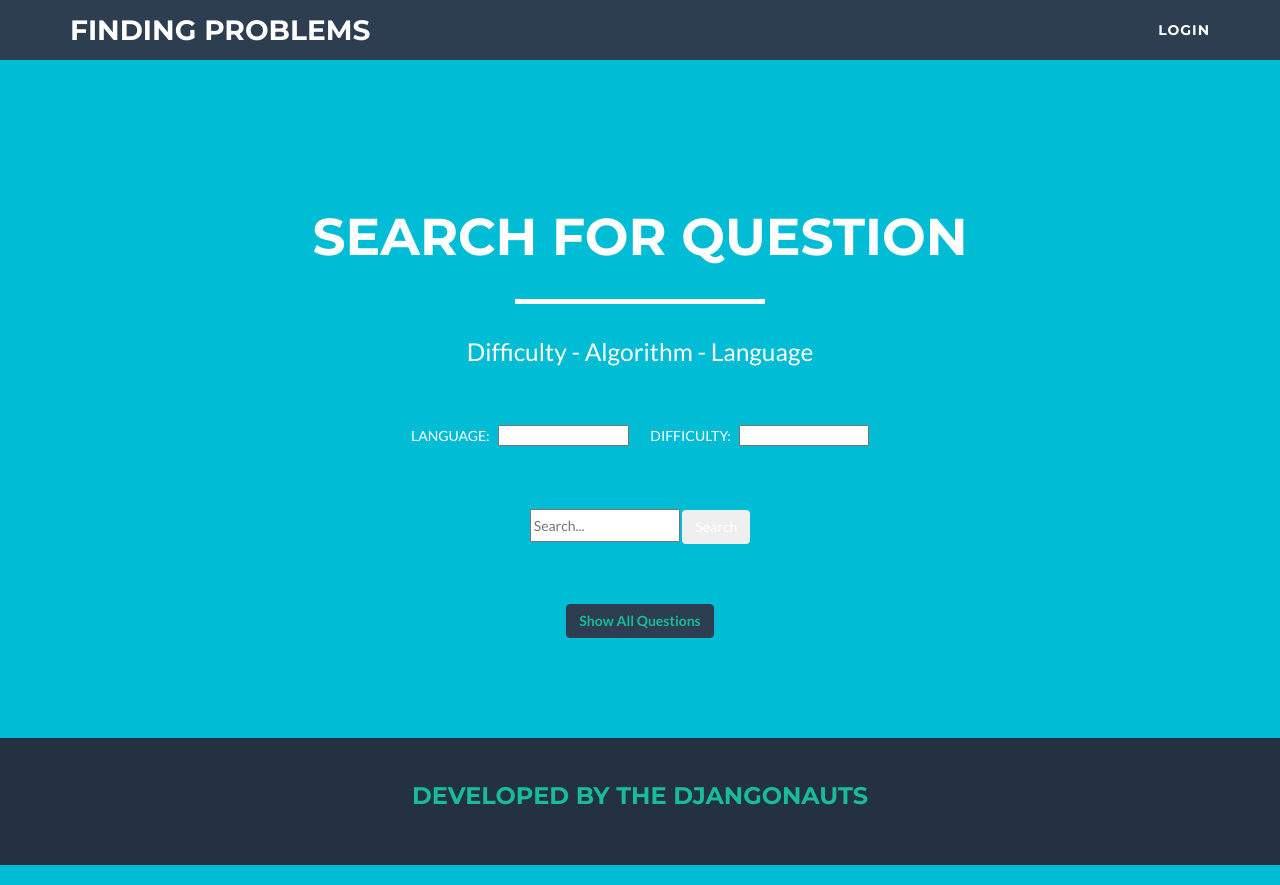
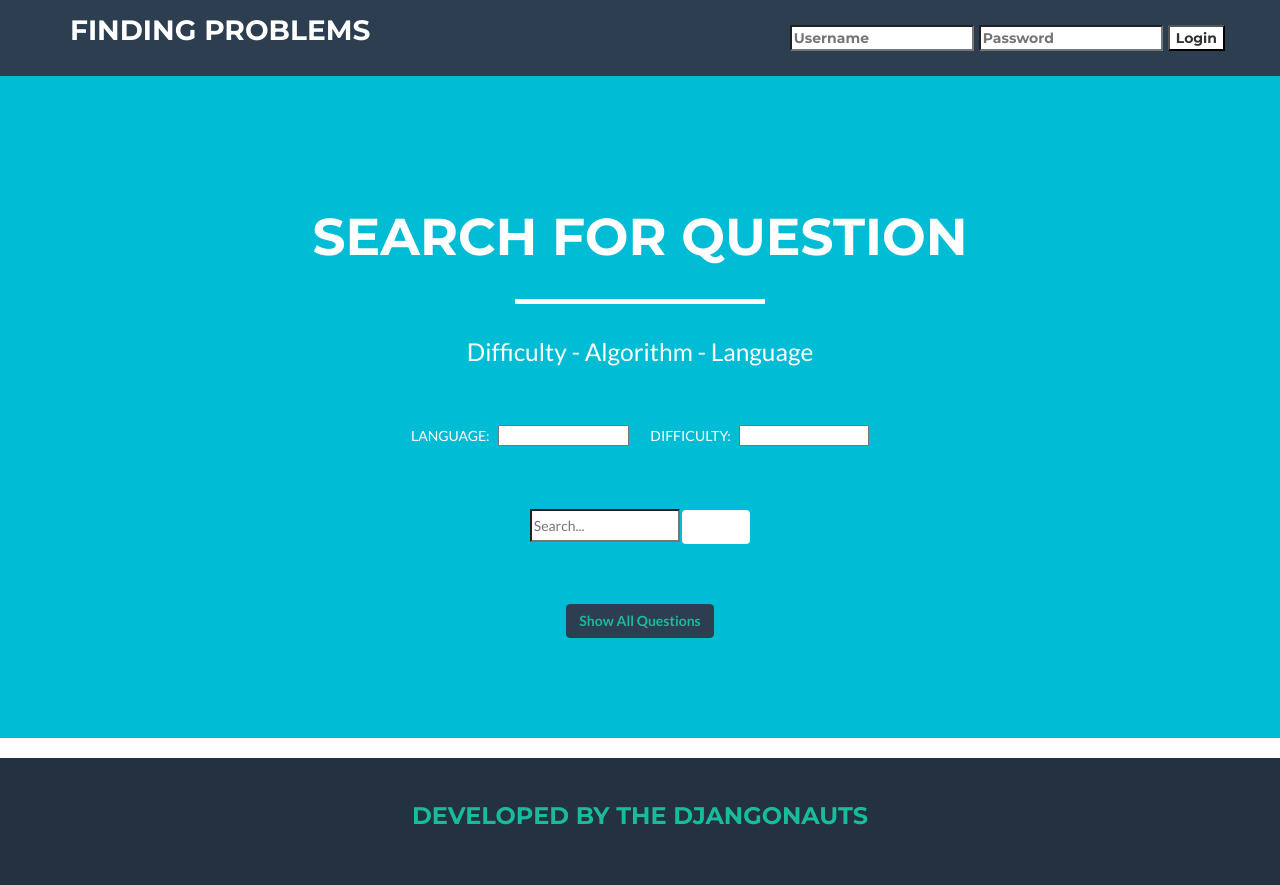
Before and after one commit to JayanSmart/FPServer, a Django app: page / in a window 1280 px wide. Run offline with Django 3.2, Linux system fonts and the light colour scheme; data comes from the database, SQL or seed files in the repository; both versions use the stored data as it was after the commit; some libraries are stand-ins or nearby versions.

Commit message:
lOGIN works but not secure

```diff
--- a/ProblemFinder/static/problemfinder/css/custom.css
+++ b/ProblemFinder/static/problemfinder/css/custom.css
@@ -149,3 +149,31 @@ header .intro-text .name{
 html{
     background-color: #31708f;
 }
+
+.loginform ul {
+  padding: 0;
+  margin: 0;
+
+
+}
+.loginform li {
+  display: inline;
+  float: left;
+
+}
+label {
+  display: block;
+  color: #fff;
+}
+.cf:before,
+.cf:after {
+    content: "";
+    display: table;
+}
+
+.loginform{
+    background-color: #2C3E50;
+}
+input{
+    background-color: #fff !important;
+}
--- a/ProblemFinder/templates/problemfinder/index.html
+++ b/ProblemFinder/templates/problemfinder/index.html
@@ -30,6 +30,18 @@
         <script src="https://oss.maxcdn.com/libs/html5shiv/3.7.0/html5shiv.js"></script>
         <script src="https://oss.maxcdn.com/libs/respond.js/1.4.2/respond.min.js"></script>
     <![endif]-->
+    <script>
+
+        function validateForm()
+        {
+        var x=document.forms["login"]["username"].value;
+        if (x==null || x=="")
+          {
+          alert("Please fill out the username");
+          return false;
+          }
+        }
+    </script>
 
 </head>
 
@@ -55,12 +67,26 @@
                 <li class="hidden">
                     <a href="#page-top"></a>
                 </li>
-                <li class="page-scroll">
-                    <a href="/admin/">Login</a>
+                <li >
+                    <section class="loginform cf">
+                        <form name="login" action="" method="get" accept-charset="utf-8">
+                          <ul>
+                            <input id="username" type="username" name="username" placeholder="Username" required></li>
+                            <input id="password" type="password" name="password" placeholder="Password" required></li>
+                            <input type="submit" value="Login"></li>
+                          </ul>
+                        </form>
+                    </section>
                 </li>
 
             </ul>
         </div>
+
+        <script>
+            var user = [document.getElementById("username").value,
+              document.getElementById("password").value];
+
+        </script>
         <!-- /.navbar-collapse -->
     </div>
     <!-- /.container-fluid -->
@@ -134,6 +160,11 @@
     </div>
 </header>
 
+<h1>
+    {% if user %}
+        <h1>FUCK YEA</h1>
+    {% endif %}
+</h1>
 
 <!-- Footer -->
 <footer class="text-center">
--- a/ProblemFinder/templates/problemfinder/search.html
+++ b/ProblemFinder/templates/problemfinder/search.html
@@ -124,9 +124,7 @@
                     <input type="submit" class="btn" value="Search" >
                 </form>
 
-
                 <p><br></p>
-
 
                 <button type="button" class="btn btn-primary" href="search.html">
                     <a href="search">Show All Questions</a>
--- a/ProblemFinder/views.py
+++ b/ProblemFinder/views.py
@@ -21,6 +21,16 @@ def index(request):
     languages = Solution.LANGUAGE
     difficulty = Question.DIFFICULTY
 
+    userFlag = False;
+
+    if ('username' in request.GET) and request.GET['username'].strip():
+        username = request.GET['username']
+        if ('password' in request.GET) and request.GET['password'].strip():
+            password = request.GET['password']
+            user = authenticate(username=username, password=password)
+            if user:
+                userFlag = True
+
     all_tags = []
     for question in questions_list:
         for tag in question.tags.all():
@@ -31,7 +41,8 @@ def index(request):
         'question_list': questions_list,
         'languages': languages,
         'difficulty': difficulty,
-        'tag_list': all_tags
+        'tag_list': all_tags,
+        'user': userFlag,
     }
 
     # This is a shortcut and saves having to use the loader class
```
Also changed, not shown: db.sqlite3.
